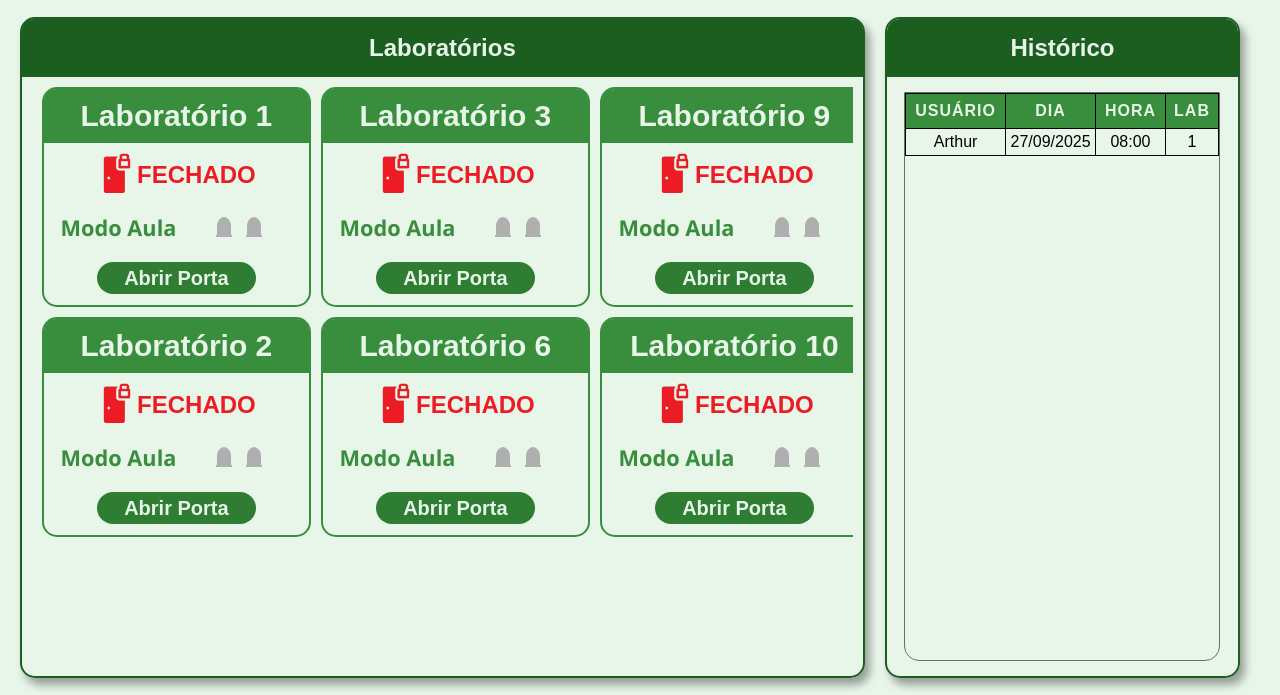
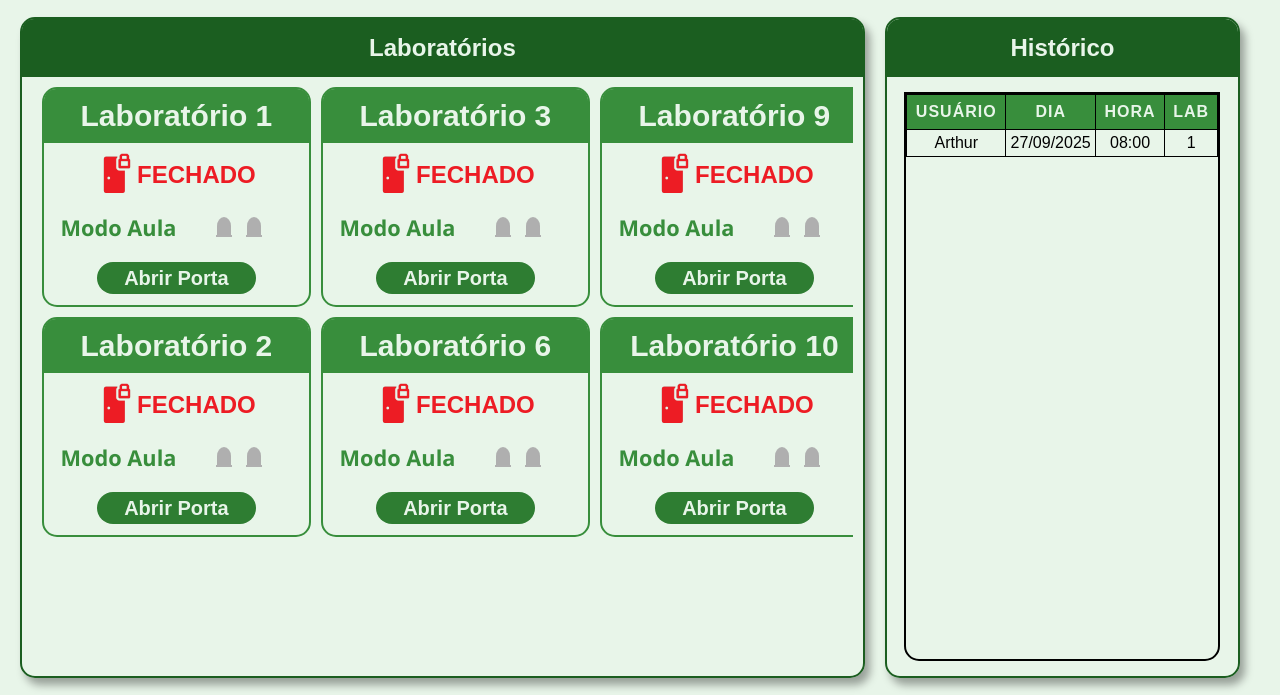
Before and after one commit to arthurgbrito/Fechadura_Eletronica, a PHP site: page /templates/sistema.php in a window 1280 px wide. Shown: the part 150-845 px from the top of the page. Run offline with PHP 8.4, Linux system fonts and the light colour scheme; the visitor is signed in with stand-in values (Sample User, id 1); data that the repository does not hold is empty.

Commit message:
Update style-sistema.css

```diff
--- a/style/style-sistema.css
+++ b/style/style-sistema.css
@@ -141,7 +141,7 @@ section#historico{
     flex: 1;
     position: relative;
     border-radius: 0 0 15px 15px;
-    border: 1px solid rgb(108, 108, 108);
+    border: 2px solid rgb(0, 0, 0);
 }
 
 .tableContainer table {
```
